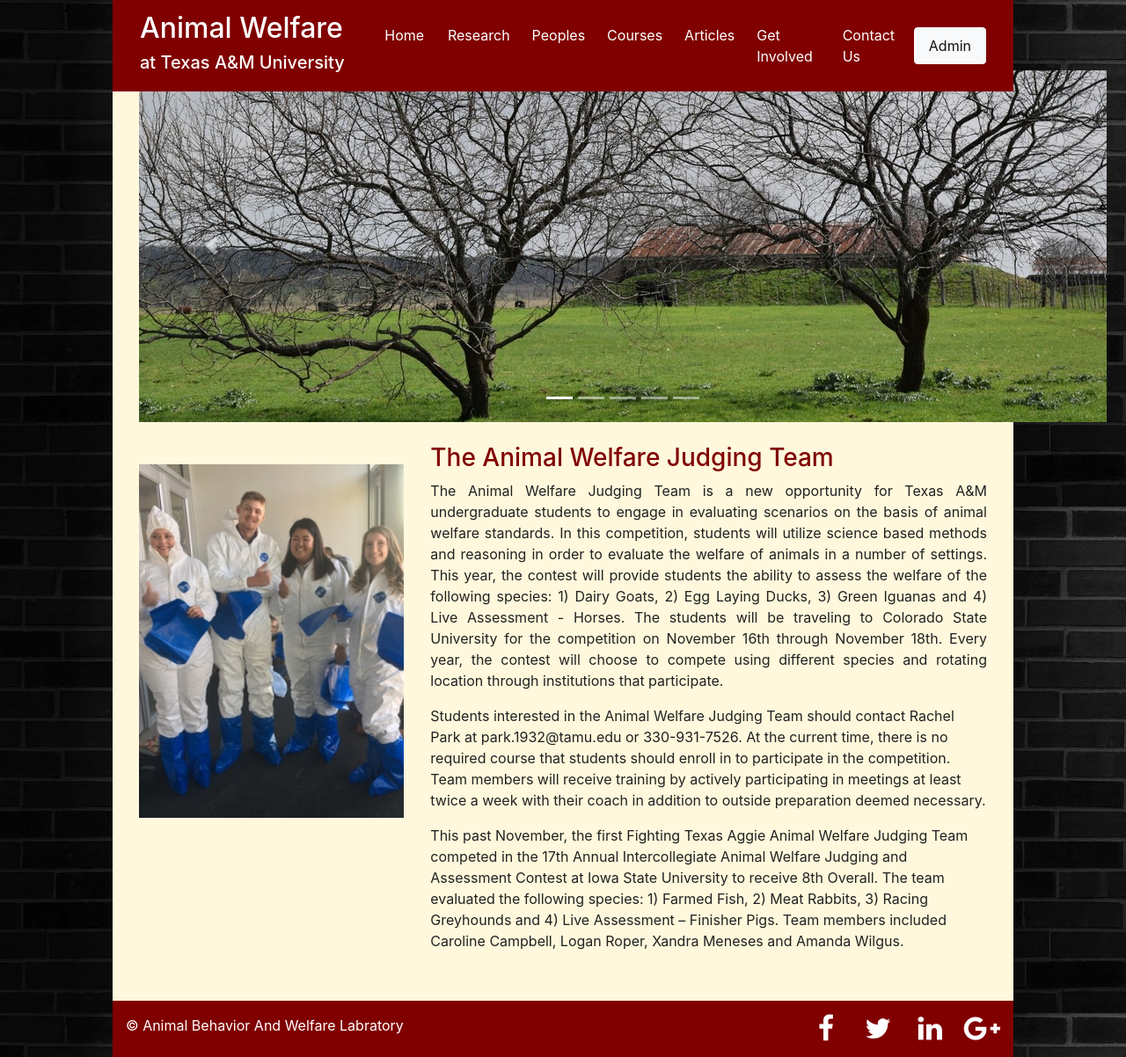
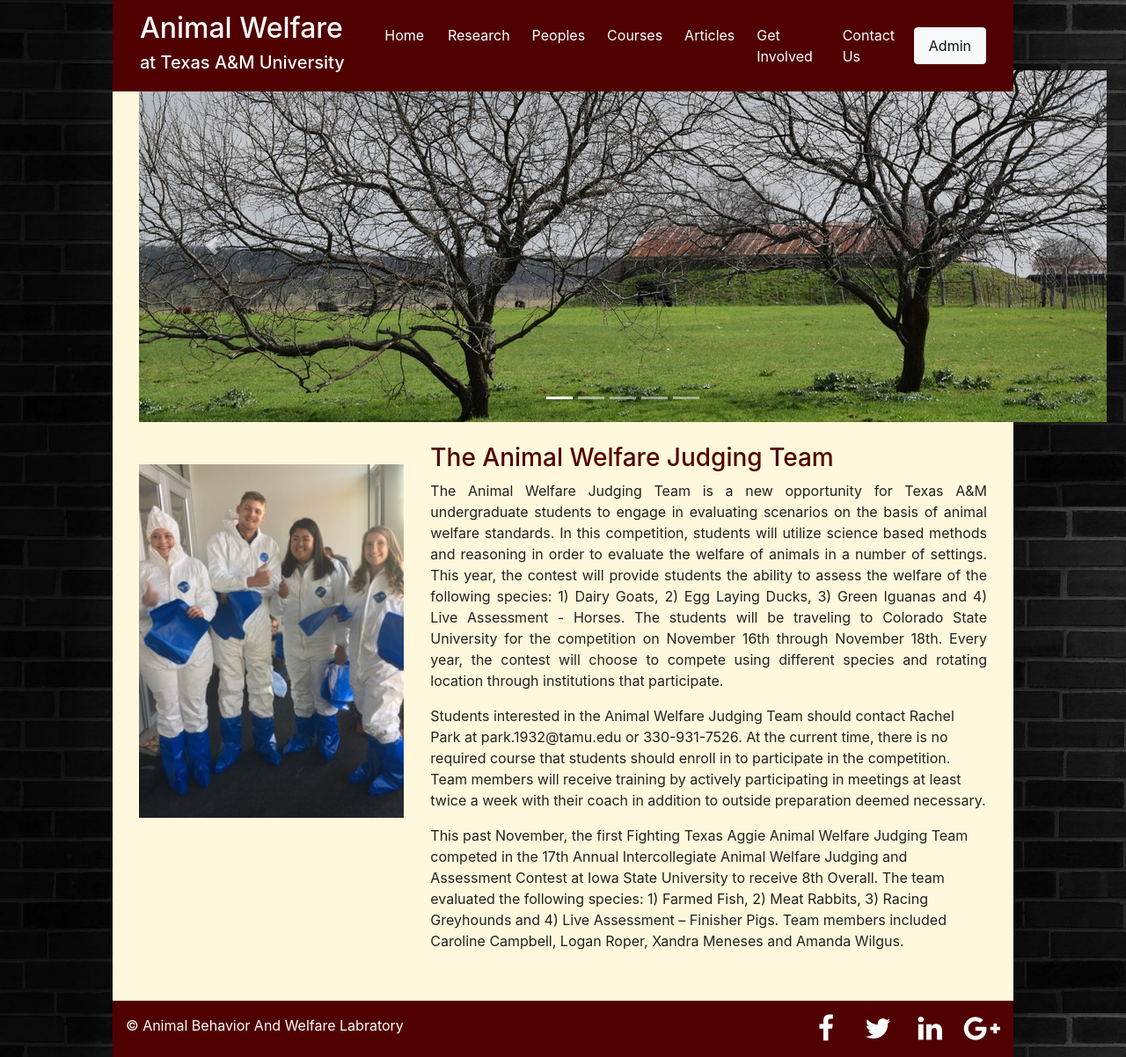
Before and after one commit to sanjibbaral435/SaaStars, a Django app: page /awjt/ in a window 1280 px wide. Shown: the whole page at 88% size. Run offline with Django 3.2, Linux system fonts and the light colour scheme; parts of the project's set-up code (start-up, migrations or seed data) failed here and were passed over; some libraries are stand-ins or nearby versions.

Commit message:
Color code as per TAMU brand - Sanjib

```diff
--- a/animalscience/animalscience/static/css/phage.css
+++ b/animalscience/animalscience/static/css/phage.css
@@ -58,11 +58,11 @@ min-height: 120vh;
 
 
 .bg-maroon {
-    background-color: #800000;
+    background-color: #500000;
 }
 
 .text-maroon{
-    color: #800000;
+    color: #500000;
 }
 footer{
     position: absolute;
@@ -98,7 +98,7 @@ footer{
   bottom: 100%;
   left: 0;
   right: 0;
-  background-color: #800000;
+  background-color: #500000;
   overflow: hidden;
   width: 100%;
   height:0;
--- a/animalscience/animalscience/templates/not_logged_in.html
+++ b/animalscience/animalscience/templates/not_logged_in.html
@@ -39,7 +39,7 @@
 <div style="background-color: #fff8dc;" class="temp">
 
     <!-- Navigation -->
-    <nav class="navbar navbar-expand-lg navbar-dark bg-maroon fixed-top temp">
+    <nav class="navbar navbar-expand-lg navbar-dark bg-maroon fixed-top temp" style="background-color: #500000;">
         <div class="container">
             <a class="navbar-brand" href="/"><h2>Animal Welfare </h2> <h5>at Texas A&amp;M University</h5></a>
             <button class="navbar-toggler" type="button" data-toggle="collapse" data-target="#navbarResponsive"
@@ -109,7 +109,7 @@
 
     <!-- /.container -->
     <!-- Footer -->
-    <footer class="bg-maroon temp">
+    <footer class="bg-maroon temp" style="background-color: #500000;">
         <div class="container">
             <p class="text-white float-left">&copy; Animal Behavior And Welfare Labratory</p>
             <div class="d-inline-block float-right">
```
